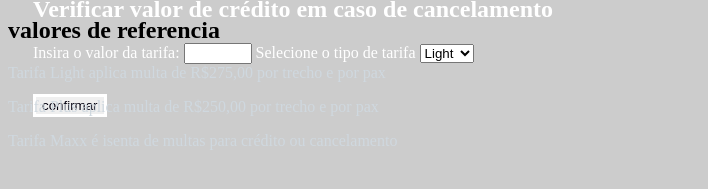
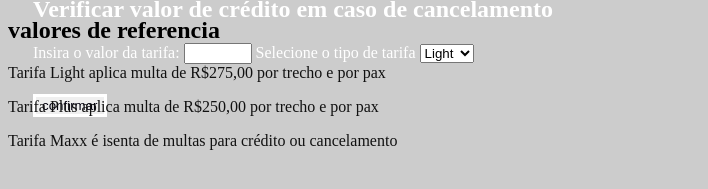
Before and after one commit to Pauloandrade13/calculocredito, a plain HTML site: page index.html in a window 1280 px wide. Shown: the part 433-622 px from the top of the page, without its empty margins (0-708 px from the left). Drawn offline with Linux system fonts and the light colour scheme.

Commit message:
Update reemb1.css

```diff
--- a/reemb1.css
+++ b/reemb1.css
@@ -42,5 +42,5 @@ footer#foo
 }
 
 p {
- color: rgb(207, 216, 223);
+ color: rgb(17, 17, 17);
 }
```
